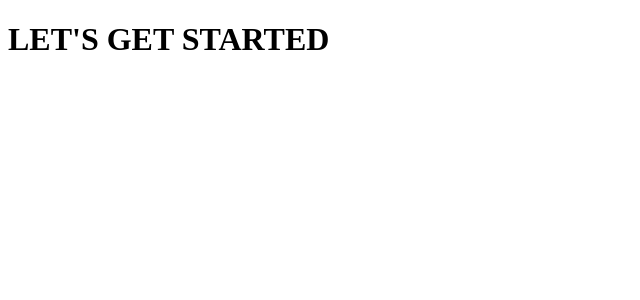
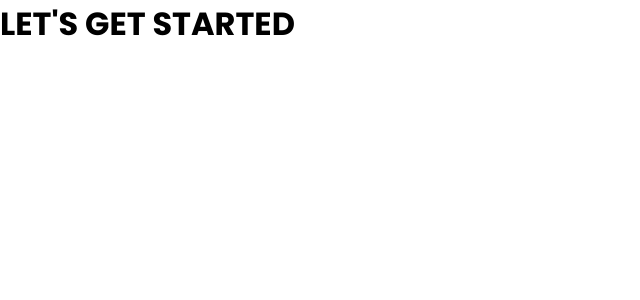
Before and after one commit to DiegoPrestesGit/bolttech-test, a React (Create React App) app in the folder frontend/: page / in a window 1280 px wide. Shown: the top 300 px of the page, without its empty margins (0-640 px from the left). Built offline with nearby package versions, Linux system fonts and the light colour scheme.

Commit message:
feat: add global styles

```diff
--- a/frontend/package.json
+++ b/frontend/package.json
@@ -9,6 +9,7 @@
     "react": "^18.2.0",
     "react-dom": "^18.2.0",
     "react-scripts": "5.0.1",
+    "styled-components": "^5.3.5",
     "web-vitals": "^2.1.4"
   },
   "scripts": {
--- a/frontend/public/index.html
+++ b/frontend/public/index.html
@@ -1,14 +1,12 @@
 <!DOCTYPE html>
 <html lang="en">
+
 <head>
   <meta charset="utf-8" />
   <link rel="icon" href="%PUBLIC_URL%/favicon.ico" />
   <meta name="viewport" content="width=device-width, initial-scale=1" />
   <meta name="theme-color" content="#000000" />
-    <meta
-      name="description"
-      content="Web site created using create-react-app"
-    />
+  <meta name="description" content="Web site created using create-react-app" />
   <link rel="apple-touch-icon" href="%PUBLIC_URL%/logo192.png" />
   <!--
       manifest.json provides metadata used when your web app is installed on a
@@ -24,8 +22,11 @@
       work correctly both with client-side routing and a non-root public URL.
       Learn how to configure a non-root public URL by running `npm run build`.
     -->
-    <title>React App</title>
+  <title>Project Organizer</title>
+  <link href="https://fonts.googleapis.com/css2?family=Poppins:wght@100;200;300;400;600;700&display=swap"
+    rel="stylesheet">
 </head>
+
 <body>
   <noscript>You need to enable JavaScript to run this app.</noscript>
   <div id="root"></div>
@@ -40,4 +41,5 @@
       To create a production bundle, use `npm run build` or `yarn build`.
     -->
 </body>
+
 </html>
--- a/frontend/src/App.js
+++ b/frontend/src/App.js
@@ -1,8 +1,13 @@
+import GlobalStyles from "./styles/globals";
+
 function App() {
   return (
-    <div>
-      <h1>LET'S GET STARTED</h1>
-    </div>
+    <>
+      <GlobalStyles />
+      <div>
+        <h1>LET'S GET STARTED</h1>
+      </div>
+    </>
   );
 }
 
--- /dev/null
+++ b/frontend/src/styles/globals.js
@@ -0,0 +1,41 @@
+import { createGlobalStyle } from "styled-components";
+
+export default createGlobalStyle`
+  * {
+    margin: 0;
+    padding: 0;
+    box-sizing: border-box;
+  }
+
+  html, body, #root {
+    height: 100%;
+
+  }
+
+  *, button, input {
+    border: 0;
+    outline: 0;
+
+    font-family: 'Poppins', sans-serif;
+  }
+
+  :root {
+    --primary: #36393f;
+    --secondary: #2f3136;
+    --tertiary: rgb(32,34,37);
+    --quaternary: #292b2f;
+    --quinary: #393d42;
+    --senary: #828386;
+
+    --white: #fff;
+    --gray: #8a8c90;
+    --gray-input: rgb(64,68,75);
+    --gray-symbol: #74777a;
+
+    --notification: #f84a4b;
+    --nice-purple: #6e86d6;
+    --nice-yellow: #f9a839;
+    --nice-gray: #413f3f;
+    --purple-link: #5d80d6;
+  }
+`;
```
Also changed, not shown: 1 other file (tests, documents, lock files or other folders). Lines whose indentation alone changed are shown as unchanged.
